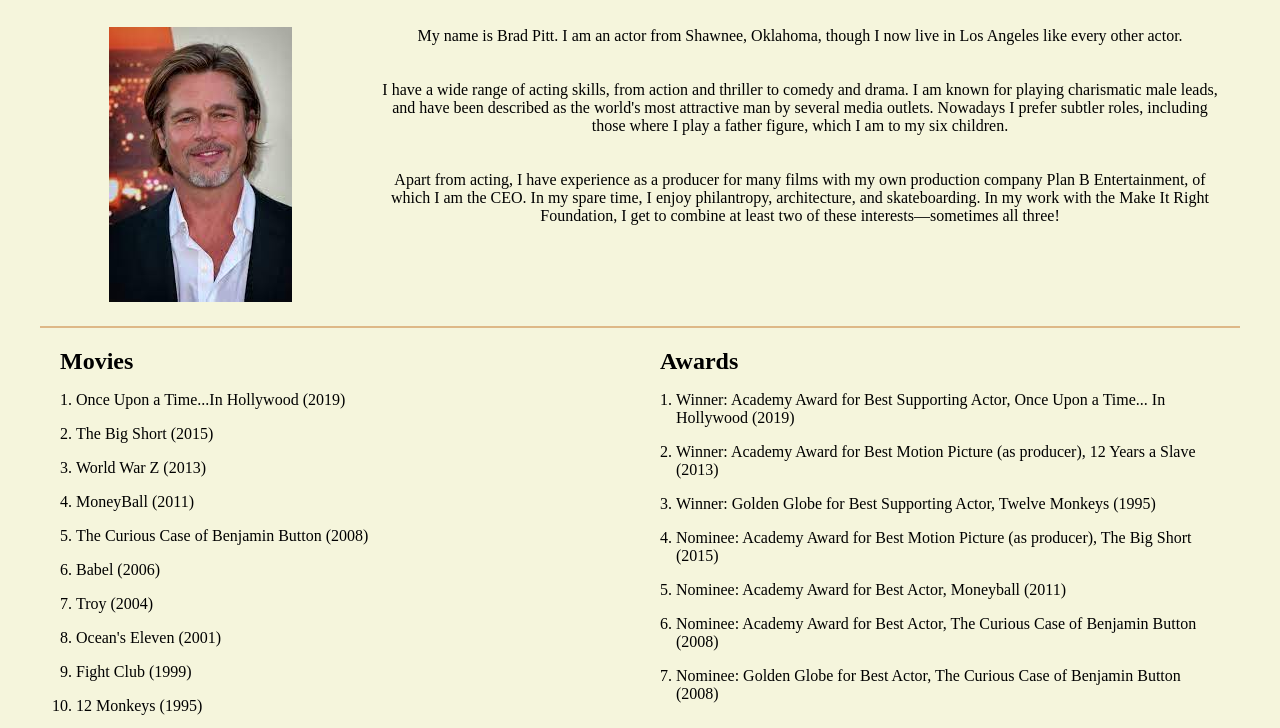
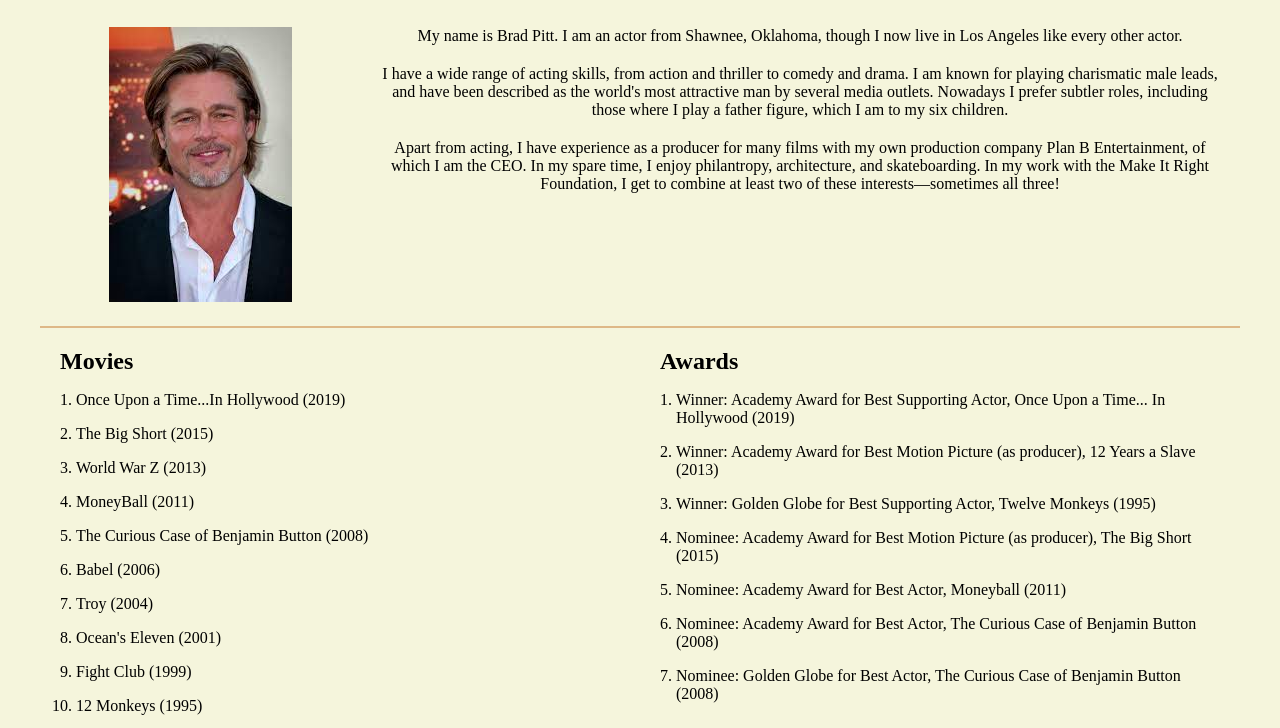
Before and after one commit to Nikell97/frontend-assignment-cv, a plain HTML site: page index.html in a window 1280 px wide. Shown: the part 72-800 px from the top of the page. Drawn offline with Linux system fonts and the light colour scheme.

Commit message:
small changes

```diff
--- a/index.html
+++ b/index.html
@@ -24,8 +24,6 @@
                 other actor.
             </p>
 
-            <br>
-            <br>
             <p>
                 I have a wide range of acting skills, from action and thriller to comedy and drama.
                 I am known for playing charismatic male leads, and have been described as the world's most attractive
@@ -33,8 +31,7 @@
                 Nowadays I prefer subtler roles, including those where I play a father figure, which I am to my six
                 children.
             </p>
-            <br>
-            <br>
+
             <p>
                 Apart from acting, I have experience as a producer for many films with my own production company Plan B
                 Entertainment,
@@ -48,8 +45,8 @@
 
     <div class="merits">
         <div class="movies">
+            <h2>Movies</h2>
             <ol>
-                <h2>Movies</h2>
                 <li>Once Upon a Time...In Hollywood (2019)</li>
                 <li>The Big Short (2015)</li>
                 <li>World War Z (2013)</li>
@@ -66,8 +63,8 @@
         </div>
 
         <div class="awards">
+            <h2>Awards</h2>
             <ol>
-                <h2>Awards</h2>
                 <li>Winner: Academy Award for Best Supporting Actor, Once Upon a Time... In Hollywood (2019)</li>
                 <li>Winner: Academy Award for Best Motion Picture (as producer), 12 Years a Slave (2013)</li>
                 <li>Winner: Golden Globe for Best Supporting Actor, Twelve Monkeys (1995)</li>
--- a/style.css
+++ b/style.css
@@ -2,7 +2,6 @@
     box-sizing: border-box;
     margin: 0;
     padding: 0;
-    background-color: beige;
 }
 
 .cv,
@@ -31,6 +30,7 @@ body {
     text-align: center;
     padding-left: 40px;
     padding-right: 40px;
+    background-color: beige;
 }
 
 .flex-container {
@@ -66,6 +66,10 @@ body {
     flex: 3;
 }
 
+.text p {
+    margin-bottom: 20px;
+}
+
 .movies {
     flex: 2;
 }
```
